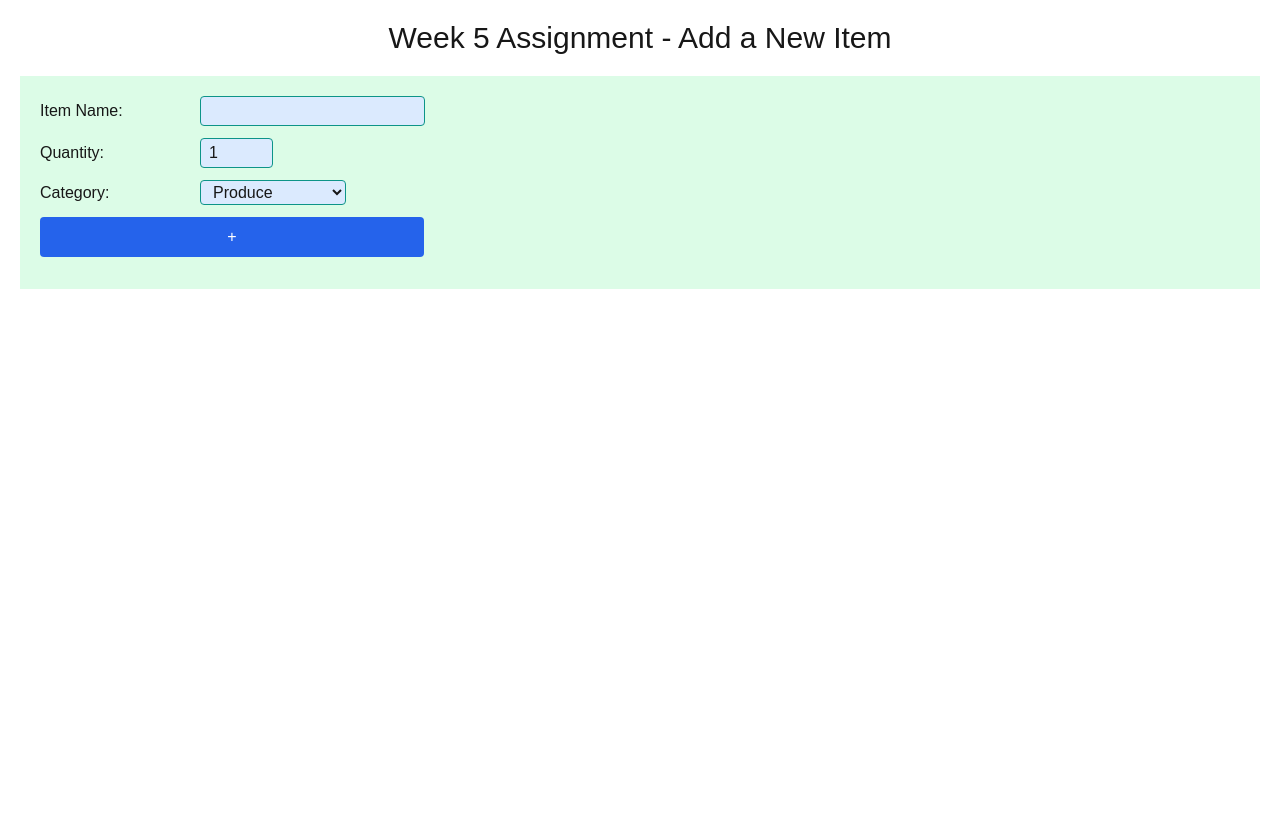
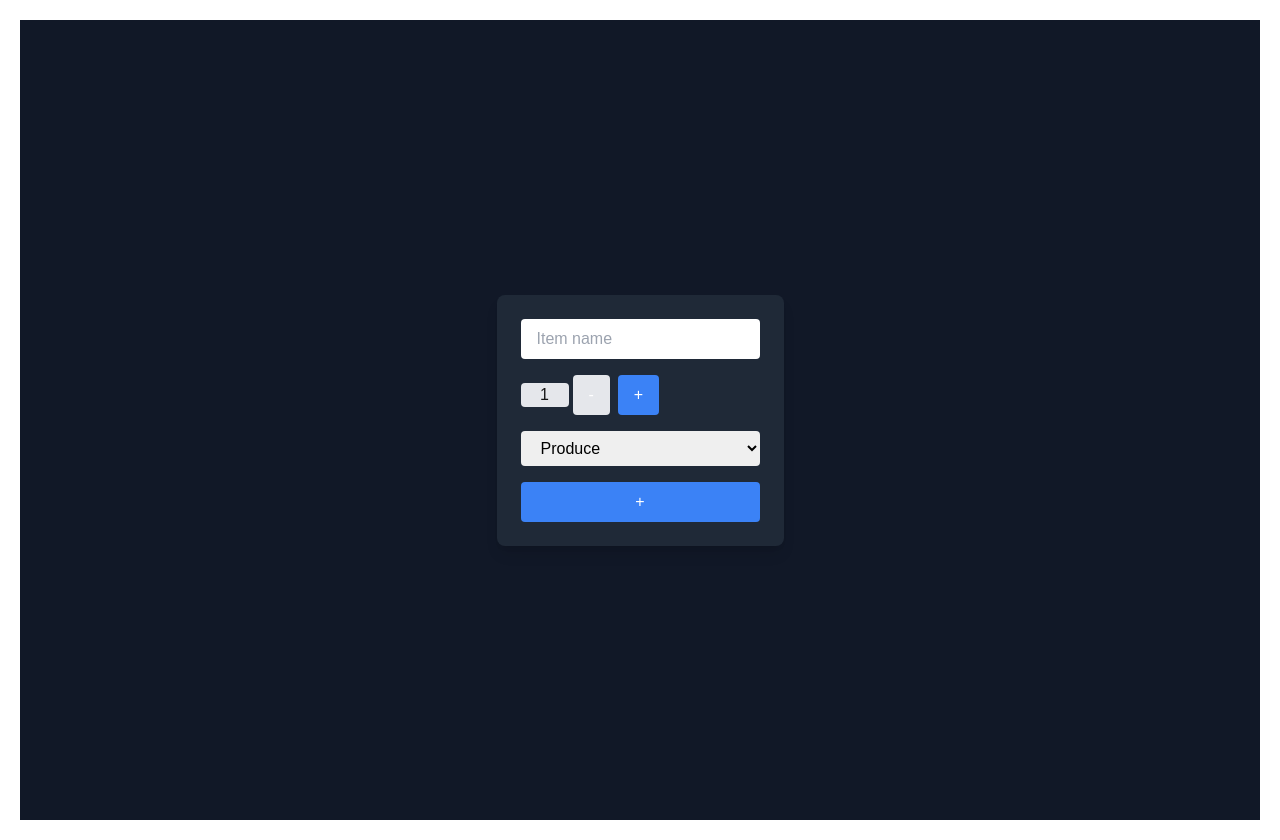
Before and after one commit to scottvan2008/cprg306-assignments, a Next.js app: page /week-5 in a window 1280 px wide. Before the commit the page ends 800 px from the top, so only its background shows below. Built offline with nearby package versions, Linux system fonts and the light colour scheme.

Commit message:
week 5 update

```diff
--- a/app/week-5/new-item.js
+++ b/app/week-5/new-item.js
@@ -1,65 +1,104 @@
 "use client";
 import { useState } from "react";
 
-export default function NewItem() {
+export default function Item() {
     const [name, setName] = useState(""); // For item name
-    const [quantity, setQuantity] = useState(1);
+    const [quantity, setQuantity] = useState(1); // Quantity for counter buttons
     const [category, setCategory] = useState("produce"); // Default category
 
+    // Handle form submission
     const handleSubmit = (event) => {
         event.preventDefault();
 
-        // Create an object with the current form values
-        const newItem = {
+        const Item = {
             name: name,
-            quantity: quantity,
+            quantity: quantity, // Use the counter quantity here
             category: category
         };
 
-        // Display the form data in an alert
-        alert(`Item: ${newItem.name}\nQuantity: ${newItem.quantity}\nCategory: ${newItem.category}`);
+        alert(`Item: ${Item.name}\nQuantity: ${Item.quantity}\nCategory: ${Item.category}`);
 
-        // Reset the form fields
+        // Reset form fields
         setName("");  // Reset to initial value
-        setQuantity(1);  // Reset to default
+        setQuantity(1);  // Reset counter
         setCategory("produce");  // Reset to default
     };
 
+    // Define functions to handle incrementing/decrementing the counter
+    const incrementQuantity = () => {
+        if (quantity < 99) setQuantity(quantity + 1);
+    };
+
+    const decrementQuantity = () => {
+        if (quantity > 1) setQuantity(quantity - 1);
+    };
+
+    // AdvCounter component integrated directly into this code
+    function AdvCounter({ currentCount, incrementCounterFunction, decrementCounterFunction }) {
+        let btn1Disabled = currentCount <= 1;
+        let btn2Disabled = currentCount >= 99;
+
         return (
-        <form onSubmit={handleSubmit} className="p-5 bg-green-100">
-            {/* Item Name Field */}
-            <div className="mb-3">
-                <label className="inline-block w-40">Item Name:</label>
+            <div className="flex items-center">
+
+
                 <input
                     type="text"
+                    readOnly
+                    value={currentCount}
+                    className="w-12 text-center bg-gray-200 rounded"
+                />
+
+
+                <button
+                    className="bg-blue-500 text-white rounded px-4 py-2 mx-1 hover:bg-blue-700 active:bg-blue-800 disabled:bg-gray-200"
+                    onClick={decrementCounterFunction}
+                    disabled={btn1Disabled}
+                >
+                    -
+                </button>
+
+                <button
+                    className="bg-blue-500 text-white rounded px-4 py-2 mx-1 hover:bg-blue-700 active:bg-blue-800 disabled:bg-gray-200"
+                    onClick={incrementCounterFunction}
+                    disabled={btn2Disabled}
+                >
+                    +
+                </button>
+            </div>
+        );
+    }
+
+    return (
+        <div className="flex items-center justify-center min-h-screen bg-gray-900">
+            <form onSubmit={handleSubmit} className="p-6 bg-gray-800 rounded-lg shadow-lg">
+                {/* Item Name Field */}
+                <div className="mb-4">
+                    <input
+                        type="text"
+                        placeholder="Item name"
                         value={name}
-                    onChange={(e) => setName(e.target.value)} // Update state on input change
-                    required // Make it required
-                    className="px-2 py-0.5 rounded bg-blue-100 focus:bg-green-200 border border-teal-600"
+                        onChange={(e) => setName(e.target.value)}
+                        required
+                        className="w-full px-4 py-2 text-black rounded focus:outline-none focus:ring-2 focus:ring-blue-500"
                     />
                 </div>
 
-            {/* Quantity Field */}
-            <div className="mb-3">
-                <label className="inline-block w-40">Quantity:</label>
-                <input
-                    type="number"
-                    value={quantity}
-                    onChange={(e) => setQuantity(e.target.value)}
-                    min="1"
-                    max="99"
-                    required
-                    className="px-2 py-0.5 rounded bg-blue-100 focus:bg-green-200 border border-teal-600"
+                {/* Quantity Field with integrated AdvCounter */}
+                <div className="mb-4">
+                    <AdvCounter
+                        currentCount={quantity}
+                        incrementCounterFunction={incrementQuantity}
+                        decrementCounterFunction={decrementQuantity}
                     />
                 </div>
 
                 {/* Category Field */}
-            <div className="mb-3">
-                <label className="inline-block w-40">Category:</label>
+                <div className="mb-4">
                     <select
                         value={category}
-                    onChange={(e) => setCategory(e.target.value)} // Update category on change
-                    className="px-2 py-0.5 rounded bg-blue-100 focus:bg-green-200 border border-teal-600"
+                        onChange={(e) => setCategory(e.target.value)}
+                        className="w-full px-4 py-2 text-black rounded focus:outline-none focus:ring-2 focus:ring-blue-500"
                     >
                         <option value="produce">Produce</option>
                         <option value="dairy">Dairy</option>
@@ -76,11 +115,12 @@ export default function NewItem() {
                 </div>
 
                 {/* Submit Button */}
-            <div className="mb-3">
-                <button className="w-96 px-3 py-2 rounded text-white bg-blue-600 hover:bg-blue-800 active:bg-blue-400">
+                <div>
+                    <button className="w-full px-4 py-2 bg-blue-500 text-white rounded hover:bg-blue-700 active:bg-blue-800">
                         +
                     </button>
                 </div>
             </form>
+        </div>
     );
 }
--- a/app/week-5/page.js
+++ b/app/week-5/page.js
@@ -1,12 +1,11 @@
 "use client";
-import NewItem from './new-item'; // Import the NewItem component
+import Item from './new-item'; // Import the Item component
 
 export default function Week5Page() {
     return (
         <main className="p-5">
-            <h1 className="text-3xl text-center mb-5">Week 5 Assignment - Add a New Item</h1>
-            {/* Render the NewItem component */}
-            <NewItem />
+            {/* Render the Item component */}
+            <Item />
         </main>
     );
 }
```
Lines whose indentation alone changed are shown as unchanged.
